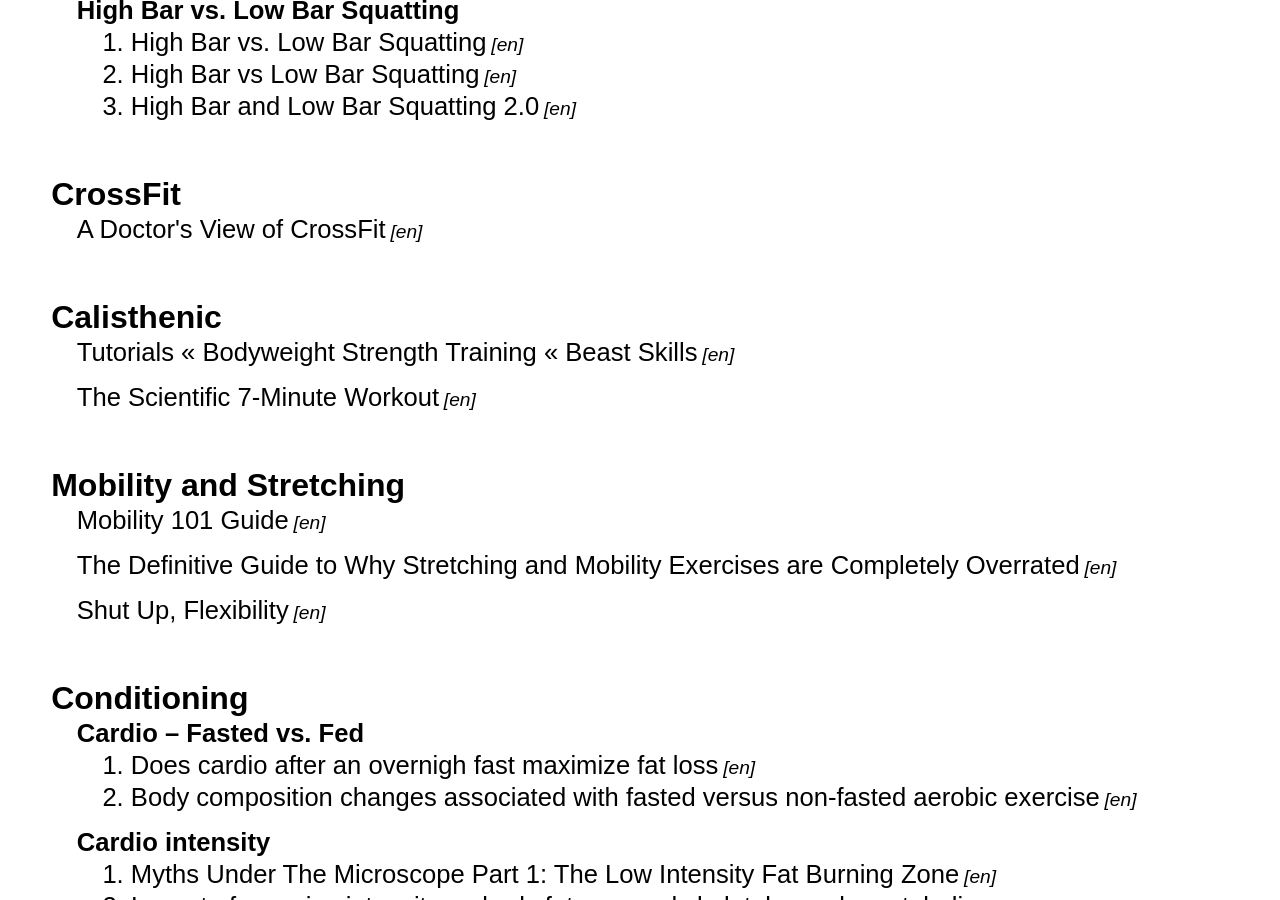
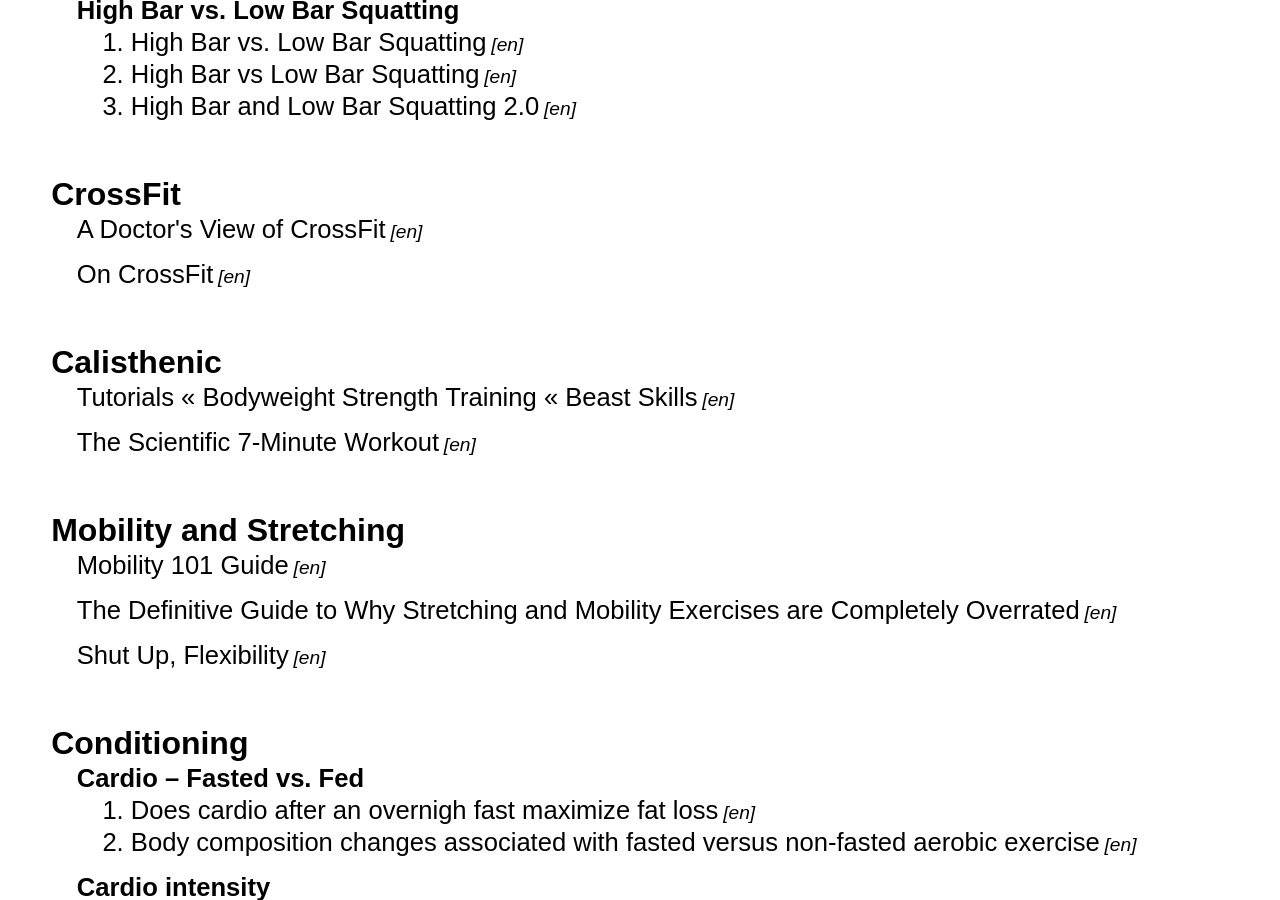
Before and after one commit to kamilogorek/kamilogorek, a Jekyll site: the page built from training.md, in a window 1280 px wide and 900 px high, scrolled down 3362 px. Built offline with Jekyll 4.4.1, drawn with Linux system fonts in a browser that asks for light colours.

Commit message:
[sport] CrossFit Article

```diff
--- a/training.md
+++ b/training.md
@@ -168,6 +168,7 @@
         <h4 class="info-section-title">CrossFit</h4>
         <dl class="info-section-list">
             <dt data-lang="en"><a href="https://www.t-nation.com/training/doctors-view-of-crossfit">A Doctor's View of CrossFit</a></dt>
+            <dt data-lang="en"><a href="http://www.theptdc.com/2014/09/crossfit/">On CrossFit</a></dt>
         </dl>
     </section>
 
```
